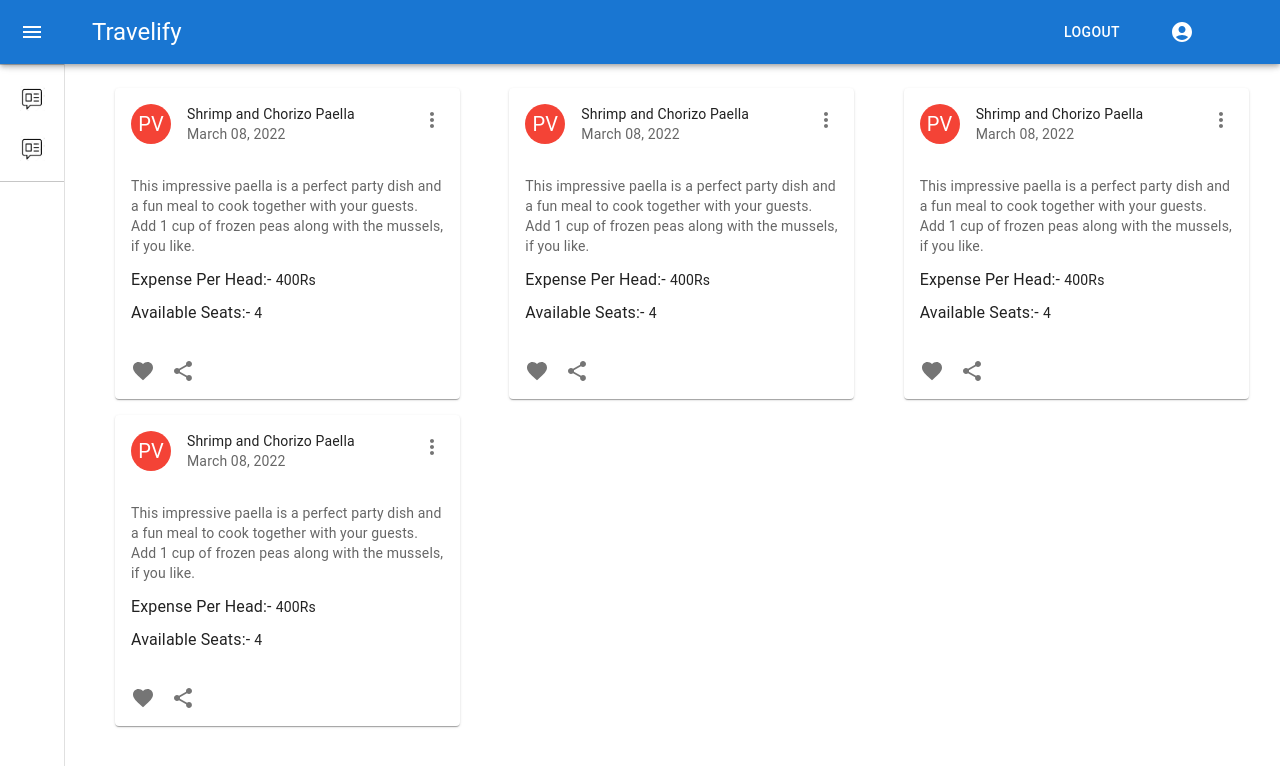
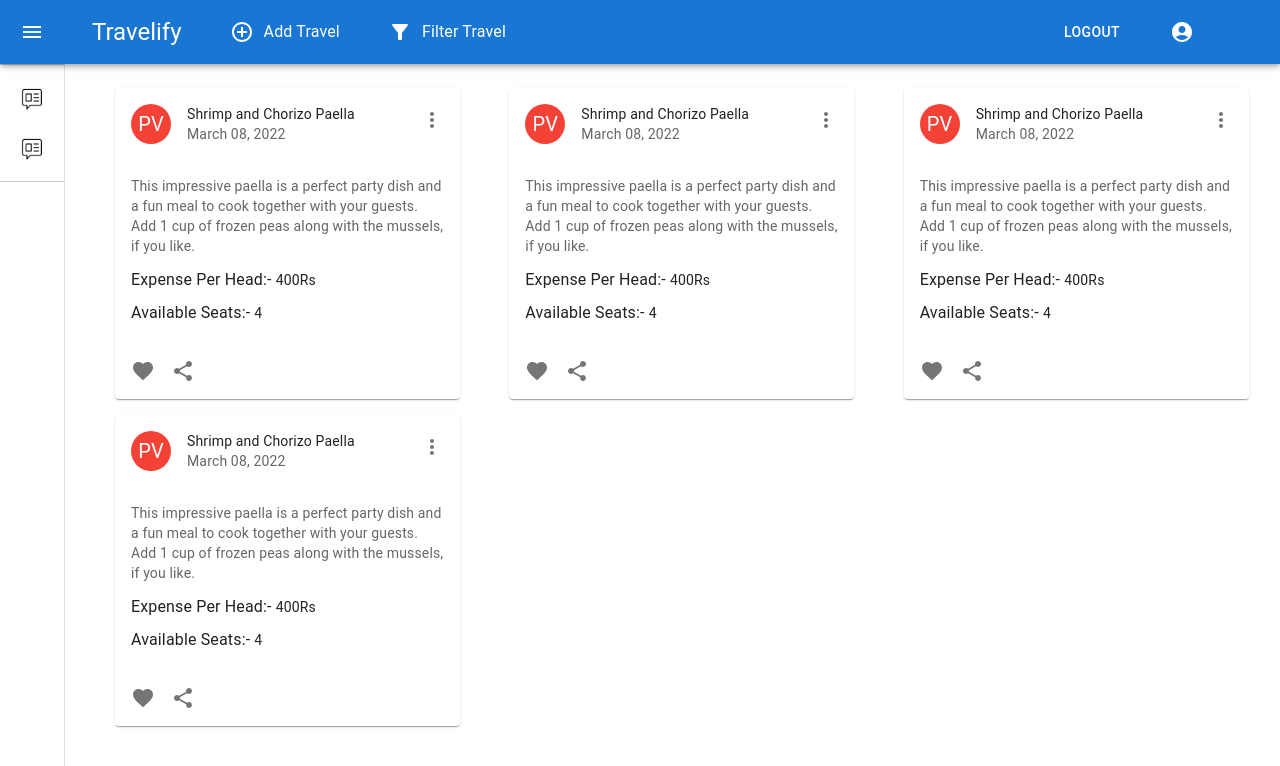
Before and after one commit to prateek-1606/Travelify, a React (Create React App) app in the folder frontend/: page /dashboard in a window 1280 px wide. Shown: the top 766 px of the page. Built offline with nearby package versions, Linux system fonts and the light colour scheme.

Commit message:
image adding + dashboard changes

```diff
--- a/frontend/src/Components/Dashboard/Dashboard.js
+++ b/frontend/src/Components/Dashboard/Dashboard.js
@@ -21,8 +21,18 @@ import Paper from '@mui/material/Paper/Paper'
 import Card from '../Card/Card';
 import AccountCircle from '@mui/icons-material/AccountCircle';
 import { Button } from '@mui/material';
+import AddCircleOutlineIcon from '@mui/icons-material/AddCircleOutline';
+import FilterAltIcon from '@mui/icons-material/FilterAlt';
 
 const drawerWidth = 260;
+
+const handleaddtravel = () => {
+
+}
+
+const handlefiltertravel = () => {
+
+}
 
 const openedMixin = (theme) => ({
     width: drawerWidth,
@@ -121,6 +131,28 @@ export default function MiniDrawer() {
                     <Typography variant="h5" noWrap component="div">
                         Travelify
                     </Typography>
+                    <IconButton
+                        color="inherit"
+                        aria-label="add travel"
+                        onClick={handleaddtravel}
+                        edge="start"
+                        sx={{
+                            marginLeft: 5,
+                        }}
+                    >
+                        <AddCircleOutlineIcon /> <Typography variant="subtitle1" style={{ marginLeft: '10px' }} >Add Travel</Typography>
+                    </IconButton>
+                    <IconButton
+                        color="inherit"
+                        aria-label="add travel"
+                        onClick={handlefiltertravel}
+                        edge="start"
+                        sx={{
+                            marginLeft: 4,
+                        }}
+                    >
+                        <FilterAltIcon /> <Typography variant="subtitle1" style={{ marginLeft: '10px' }} >Filter Travel</Typography>
+                    </IconButton>
                     <div style={{ marginLeft: 'auto', marginRight: '50px' }} >
                         <Button color="inherit" style={{ marginRight: '30px' }} >Logout</Button>
                         <IconButton
--- a/frontend/src/Components/Login/Login.css
+++ b/frontend/src/Components/Login/Login.css
@@ -1,11 +1,11 @@
 .crow {
     height:100vh;
 }
-.form-block {
+.login-form-block {
     width: 50%;
     margin-left: auto;
     margin-right: auto;
-    margin-top: 18%;
+    margin-top: 20%;
     margin-bottom: auto;
 }
 
@@ -18,5 +18,7 @@
     font-weight: 700;
 }
 .column-2 {
-    background: rgb(163, 85, 236) !important;
+    background-image: url('https://wallpaperaccess.com/full/647493.jpg');
+    background-size: cover;
+    padding-top: 5%;
 }
--- a/frontend/src/Components/Login/Login.js
+++ b/frontend/src/Components/Login/Login.js
@@ -21,7 +21,7 @@ const Login = () => {
             <Container fluid>
                 <Row className="crow" >
                     <Col>
-                        <div className="border-dark form-block" >
+                        <div className="border-dark login-form-block" >
                             <Form onSubmit={handleSubmit} >
                                 <h2 className="mb-1 title">Welcome Back!</h2>
                                 <text style={{ fontWeight: '400', color: 'gray' }} >Please enter your details to login!</text>
@@ -43,7 +43,12 @@ const Login = () => {
                             </Form>
                         </div>
                     </Col>
-                    <Col className="column-2" >Col 2</Col>
+                    <Col className="column-2" >
+                        <div style={{ marginLeft: "10%" }} >
+                            <h1 style={{ fontFamily: 'Playfair', color: 'white', textAlign: 'center', fontSize: '44px' }} >Travelify</h1>
+                            <p style={{ fontFamily: 'serif', color: 'white', textAlign: 'center', fontSize: '28px' }} >Find your right travelling partner</p>
+                        </div>
+                    </Col>
                 </Row>
             </Container>
         </>
--- a/frontend/src/Components/Register/Register.css
+++ b/frontend/src/Components/Register/Register.css
@@ -1,7 +1,7 @@
 .crow {
     height:100vh;
 }
-.form-block {
+.register-form-block {
     width: 50%;
     margin-left: auto;
     margin-right: auto;
@@ -18,5 +18,5 @@
     font-weight: 700;
 }
 .column-2 {
-    background: rgb(163, 85, 236) !important;
+    /* background: rgb(163, 85, 236) !important; */
 }
--- a/frontend/src/Components/Register/Register.js
+++ b/frontend/src/Components/Register/Register.js
@@ -22,7 +22,7 @@ const Register = () => {
             <Container fluid>
                 <Row className="crow" >
                     <Col>
-                        <div className="border-dark form-block" >
+                        <div className="border-dark register-form-block" >
                             <Form onSubmit={handleSubmit} >
                                 <h2 className="mb-1 title">Register Now!</h2>
                                 <text style={{ fontWeight: '400', color: 'gray' }} >Please enter your details to register!</text>
@@ -52,7 +52,12 @@ const Register = () => {
                             </Form>
                         </div>
                     </Col>
-                    <Col className="column-2" >Col 2</Col>
+                    <Col className="column-2" >
+                        <div style={{ marginLeft: "10%" }} >
+                            <h1 style={{ fontFamily: 'Playfair', color: 'white', textAlign: 'center', fontSize: '44px' }} >Travelify</h1>
+                            <p style={{ fontFamily: 'serif', color: 'white', textAlign: 'center', fontSize: '28px' }} >Find your right travelling partner</p>
+                        </div>
+                    </Col>
                 </Row>
             </Container>
         </>
```
